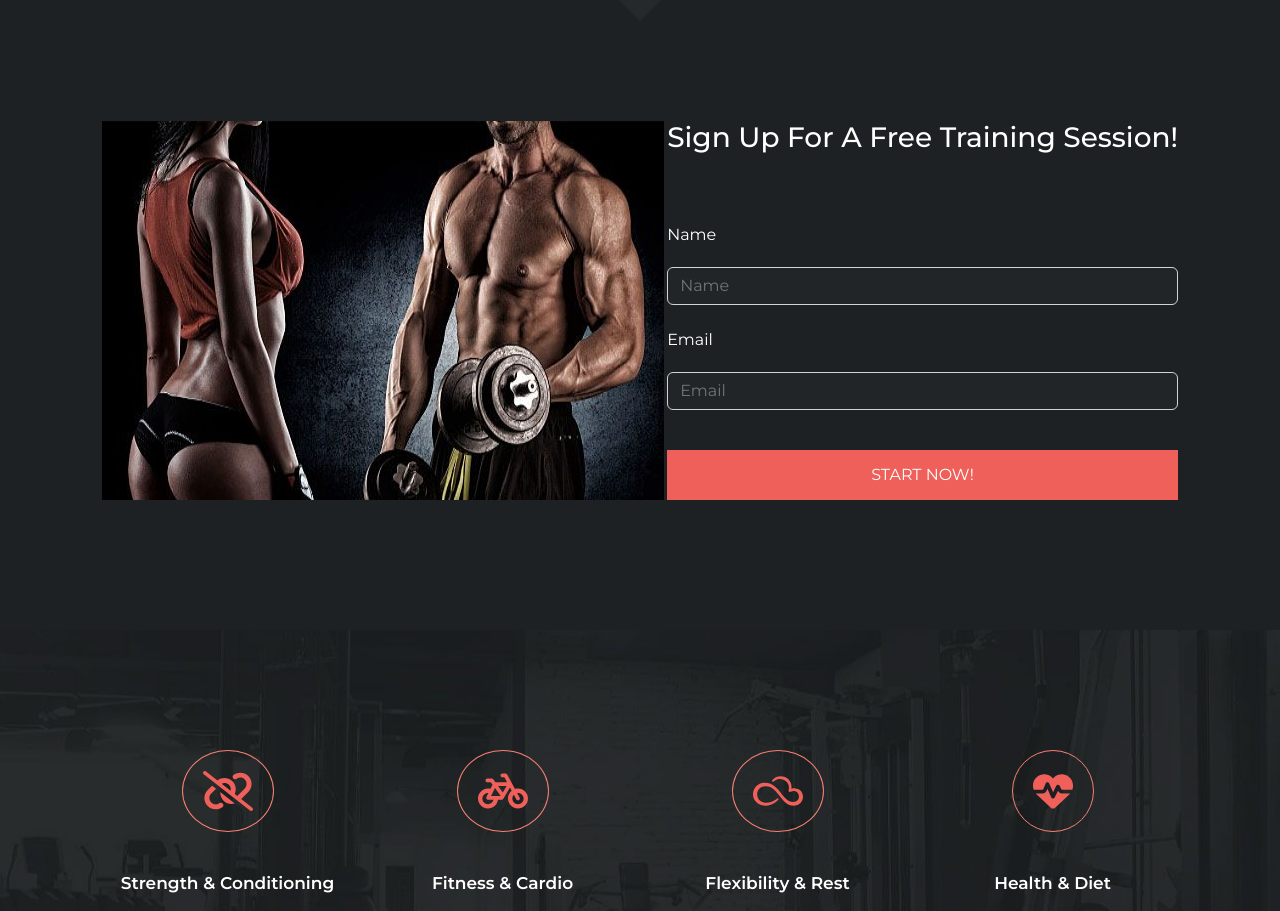
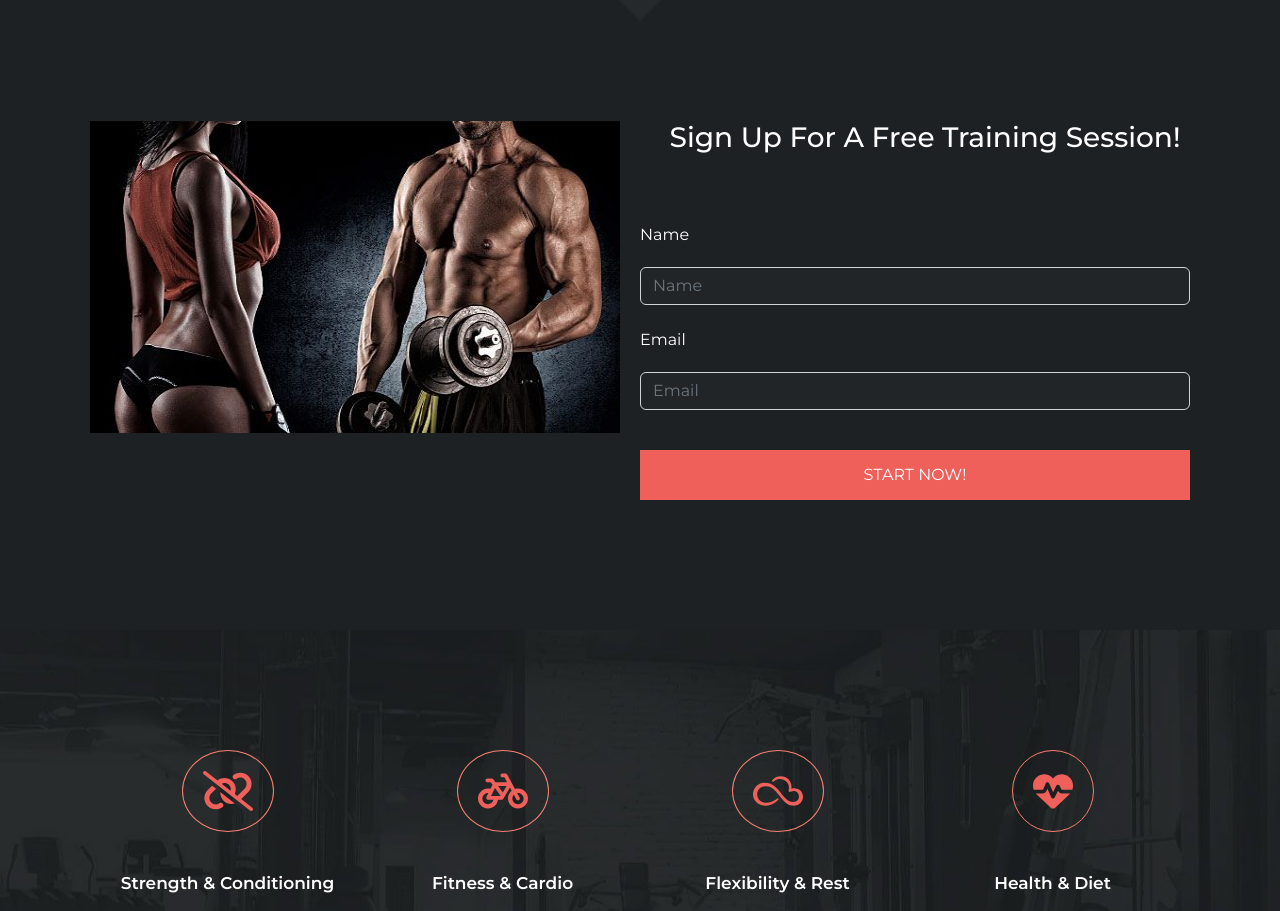
Before and after one commit to Lucaponz91/proj-html-vuejs, a Vue app: page / in a window 1280 px wide. Shown: the part 1400-2311 px from the top of the page. Built offline with nearby package versions, Linux system fonts and the light colour scheme.

Commit message:
add pulse animation

```diff
--- a/src/components/HeaderComponent.vue
+++ b/src/components/HeaderComponent.vue
@@ -1,7 +1,7 @@
 <template>
   <div class="header_container">
     <section
-      class="navbar d-flex flex-row justify-content-between align-items-center"
+      class="navbar d-flex flex-row justify-content-between align-items-center header_navbar"
     >
       <div class="logo">
         <img src="../assets/images/gym_logo_1x.png" alt="gym_logo" />
@@ -50,6 +50,11 @@ export default {
     padding-top: 30px;
   }
 }
+// .header_navbar{
+//   position: fixed;
+//     top: 0%;
+//     z-index: 2;
+// }
 ul {
   list-style: none;
   margin: 0%;
--- a/src/components/sections/ServicesSection.vue
+++ b/src/components/sections/ServicesSection.vue
@@ -8,7 +8,8 @@
         :key="service.name"
       >
         <div class="icon">
-        <font-awesome-icon :icon="service.image" class="faw_icon" /></div>
+          <font-awesome-icon :icon="service.image" class="faw_icon" />
+        </div>
         <div class="card-body">
           <h5 class="card-title service_name">{{ service.name }}</h5>
           <img class="text_divider" :src="service.divider" alt="divider" />
@@ -75,13 +76,22 @@ export default {
   margin-bottom: 120px;
   border: none;
 }
+.services_card:hover {
+  .faw_icon {
+    animation: pulse-red 2s; /* Animate for 1.5 seconds on hover */
+
+  }
+  .service_name{
+    color:#ee6059
+  }
+}
 .faw_icon {
   height: 40px;
   padding: 20px;
   border: 1px solid salmon;
   border-radius: 50%;
 }
-.text_divider{
+.text_divider {
   padding-top: 15px;
   padding-bottom: 15px;
 }
@@ -91,8 +101,25 @@ export default {
   color: rgb(145, 145, 145);
   // background-image: url(../../assets/images/divider-x-red.png);
 }
-.services_container{
+.services_container {
   width: 1100px;
   margin: auto;
 }
+
+@keyframes pulse-red {
+  0% {
+    transform: scale(0.95);
+    box-shadow: 0 0 0 0px rgba(255, 82, 82, 0.7);
+  }
+
+  70% {
+    transform: scale(1);
+    box-shadow: 0 0 0 20px rgba(255, 82, 82, 0);
+  }
+
+  100% {
+    transform: scale(0.95);
+    box-shadow: 0 0 0 0px rgba(255, 82, 82, 0);
+  }
+}
 </style>
--- a/src/components/sections/SignupSection.vue
+++ b/src/components/sections/SignupSection.vue
@@ -1,12 +1,12 @@
 <template>
   <section class="signup_section">
     <div class="signup_container">
-      <div class="container d-flex flex-row justify-content-between">
-        <img
+      <div class="container d-flex flex-row justify-content-between signup_wrap">
+        <img class="col-6 img-fluid"
           src="../../assets/images/home_img-compressor.jpg"
           alt="signupimg"
         />
-        <div class="signup_forms">
+        <div class="signup_forms col-6">
           <h3>Sign Up For A Free Training Session!</h3>
           <form class="d-flex flex-column align-items-start form_container">
             <div class="form-group">
@@ -44,6 +44,18 @@ export default {};
   .signup_container{
     width: 1100px;
     margin: auto;
+    img{
+      transition: all 0.5s ease-in-out;
+      height: 312px;
+      padding-right: 20px;
+    }
+    img:hover{
+      transform: scale(1.05);
+
+    }
+  }
+  .signup_wrap{
+    padding: 0;
   }
 .signup_section {
   padding-top: 130px;
@@ -54,6 +66,7 @@ export default {};
   h3 {
     color: white;
     margin-bottom: 45px;
+    padding-left: 20px;
   }
 }
 .btn_submit {
```
